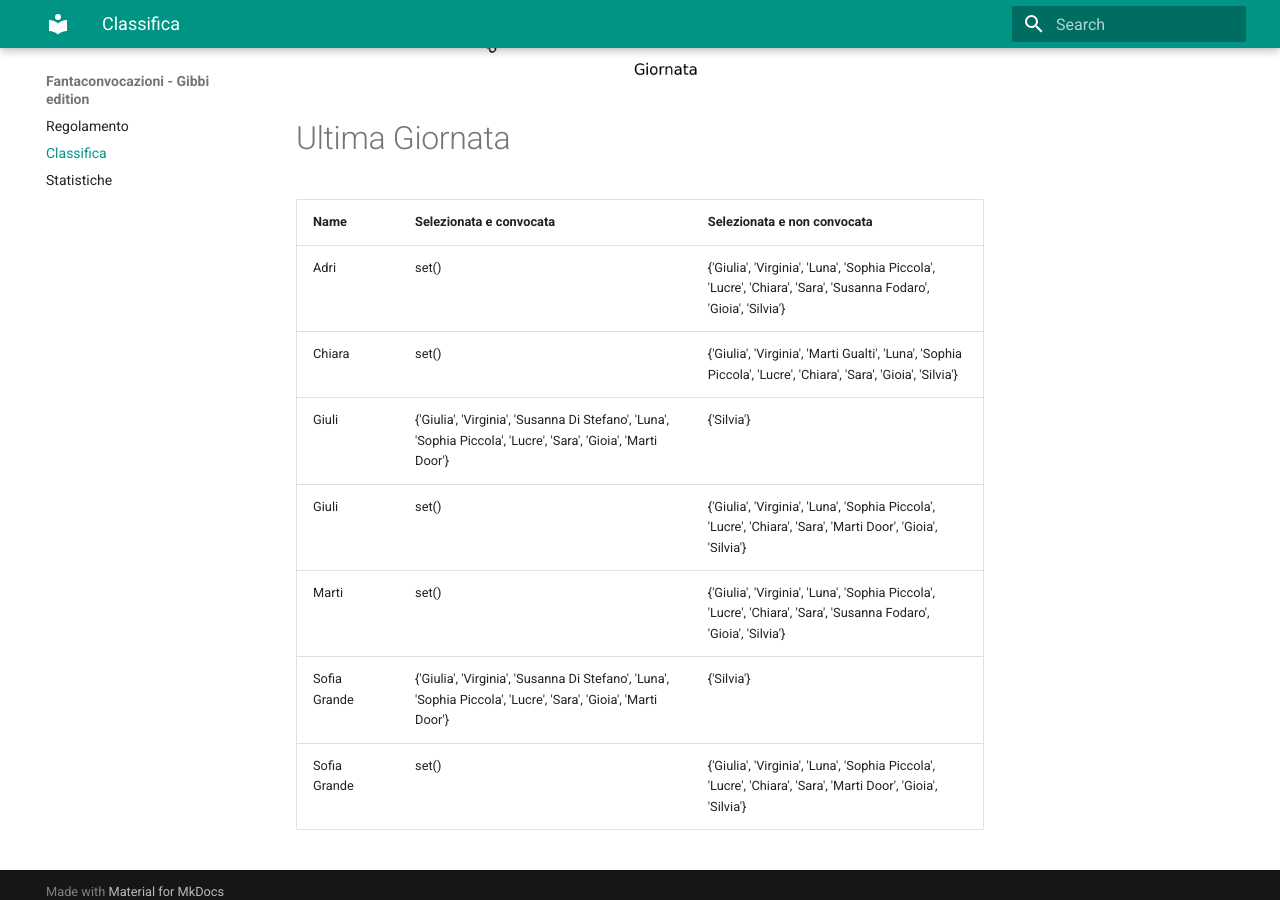
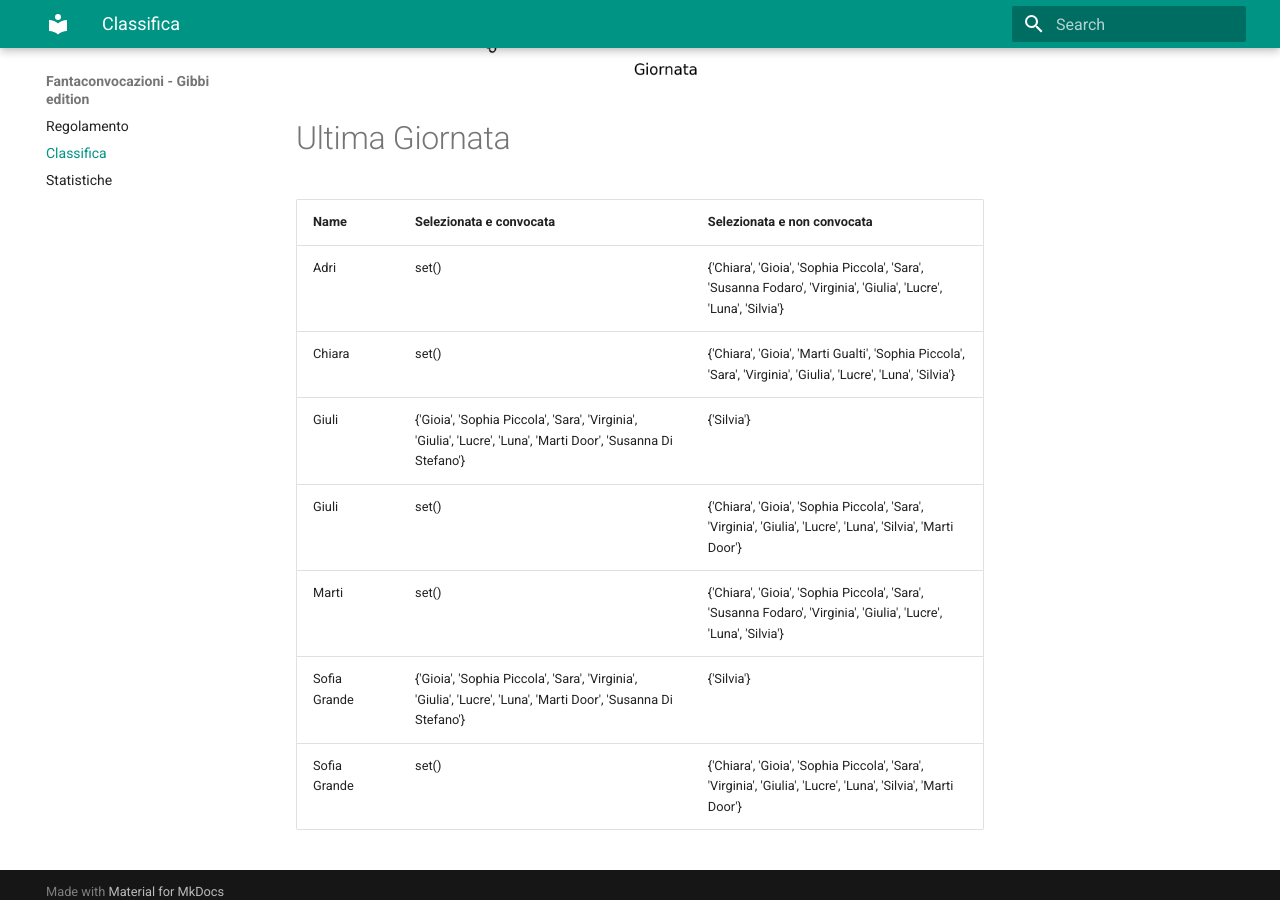
Before and after one commit to martinig94/fantagibbi, an MkDocs documentation site: the page built from docs/Classifica.md, in a window 1280 px wide and 900 px high, scrolled down 1030 px. Built offline with MkDocs 1.6.1 and Material for MkDocs 9.7.7, drawn with Linux system fonts in a browser that asks for light colours.

Commit message:
Auto-update from main.py

```diff
--- a/docs/Classifica.md
+++ b/docs/Classifica.md
@@ -18,11 +18,11 @@
 <!-- START_TABLE CORRECT -->
 | Name         | Selezionata e convocata                                                                                        | Selezionata e non convocata                                                                                      |
 |:-------------|:---------------------------------------------------------------------------------------------------------------|:-----------------------------------------------------------------------------------------------------------------|
-| Adri         | set()                                                                                                          | {'Giulia', 'Virginia', 'Luna', 'Sophia Piccola', 'Lucre', 'Chiara', 'Sara', 'Susanna Fodaro', 'Gioia', 'Silvia'} |
-| Chiara       | set()                                                                                                          | {'Giulia', 'Virginia', 'Marti Gualti', 'Luna', 'Sophia Piccola', 'Lucre', 'Chiara', 'Sara', 'Gioia', 'Silvia'}   |
-| Giuli        | {'Giulia', 'Virginia', 'Susanna Di Stefano', 'Luna', 'Sophia Piccola', 'Lucre', 'Sara', 'Gioia', 'Marti Door'} | {'Silvia'}                                                                                                       |
-| Giuli        | set()                                                                                                          | {'Giulia', 'Virginia', 'Luna', 'Sophia Piccola', 'Lucre', 'Chiara', 'Sara', 'Marti Door', 'Gioia', 'Silvia'}     |
-| Marti        | set()                                                                                                          | {'Giulia', 'Virginia', 'Luna', 'Sophia Piccola', 'Lucre', 'Chiara', 'Sara', 'Susanna Fodaro', 'Gioia', 'Silvia'} |
-| Sofia Grande | {'Giulia', 'Virginia', 'Susanna Di Stefano', 'Luna', 'Sophia Piccola', 'Lucre', 'Sara', 'Gioia', 'Marti Door'} | {'Silvia'}                                                                                                       |
-| Sofia Grande | set()                                                                                                          | {'Giulia', 'Virginia', 'Luna', 'Sophia Piccola', 'Lucre', 'Chiara', 'Sara', 'Marti Door', 'Gioia', 'Silvia'}     |
+| Adri         | set()                                                                                                          | {'Chiara', 'Gioia', 'Sophia Piccola', 'Sara', 'Susanna Fodaro', 'Virginia', 'Giulia', 'Lucre', 'Luna', 'Silvia'} |
+| Chiara       | set()                                                                                                          | {'Chiara', 'Gioia', 'Marti Gualti', 'Sophia Piccola', 'Sara', 'Virginia', 'Giulia', 'Lucre', 'Luna', 'Silvia'}   |
+| Giuli        | {'Gioia', 'Sophia Piccola', 'Sara', 'Virginia', 'Giulia', 'Lucre', 'Luna', 'Marti Door', 'Susanna Di Stefano'} | {'Silvia'}                                                                                                       |
+| Giuli        | set()                                                                                                          | {'Chiara', 'Gioia', 'Sophia Piccola', 'Sara', 'Virginia', 'Giulia', 'Lucre', 'Luna', 'Silvia', 'Marti Door'}     |
+| Marti        | set()                                                                                                          | {'Chiara', 'Gioia', 'Sophia Piccola', 'Sara', 'Susanna Fodaro', 'Virginia', 'Giulia', 'Lucre', 'Luna', 'Silvia'} |
+| Sofia Grande | {'Gioia', 'Sophia Piccola', 'Sara', 'Virginia', 'Giulia', 'Lucre', 'Luna', 'Marti Door', 'Susanna Di Stefano'} | {'Silvia'}                                                                                                       |
+| Sofia Grande | set()                                                                                                          | {'Chiara', 'Gioia', 'Sophia Piccola', 'Sara', 'Virginia', 'Giulia', 'Lucre', 'Luna', 'Silvia', 'Marti Door'}     |
 <!-- END_TABLE CORRECT -->
```
